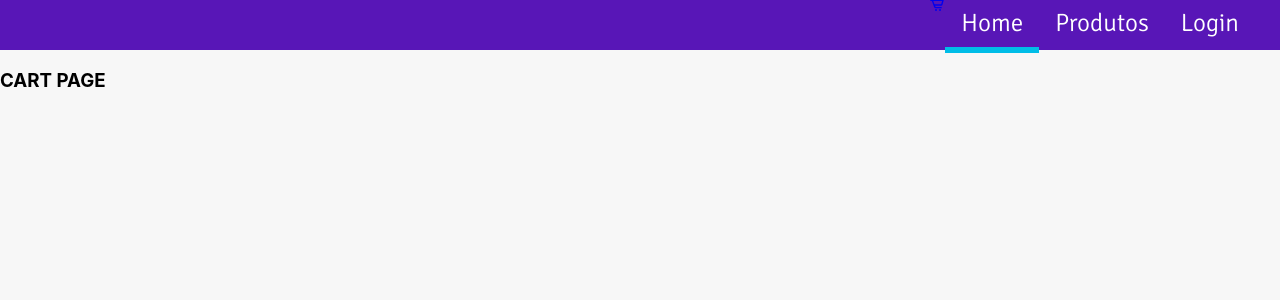
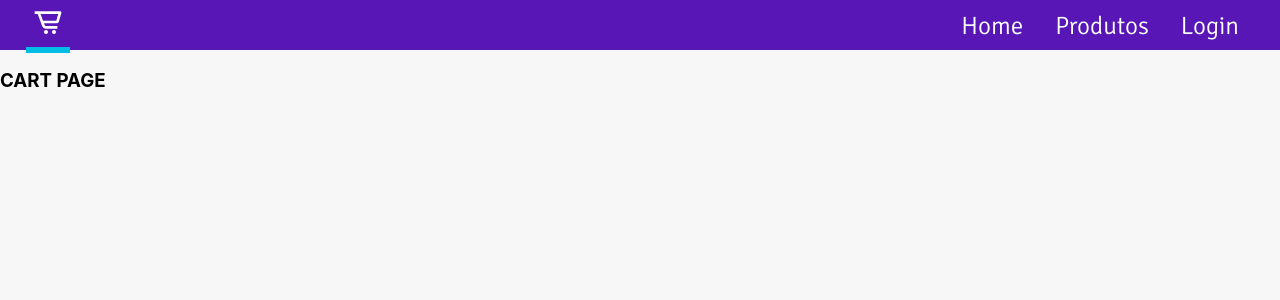
Before and after one commit to MuriEdu/E-commerce, a React (Create React App) app: page /carrinho in a window 1280 px wide. Shown: the top 300 px of the page. Built offline with nearby package versions, Linux system fonts and the light colour scheme.

Commit message:
Add cart button on menu

```diff
--- a/src/components/Menu/index.js
+++ b/src/components/Menu/index.js
@@ -5,26 +5,32 @@ import { BiCartAlt } from "react-icons/bi";
 
 function Menu({page}) {
 
-    const getClass = (btn) => {
+    const getClass = (btn, btnClass) => {
+
         if (page === btn) {
-            return "on-page";
+            if (page === 'carrinho') {
+                return 'on-cart'
+            }
+            else { return 'on-page' }
         }
         else{
-            return "button-menu"
+            return btnClass
         }
     }
 
     return(
         <div className="top-menu">
+            <div className={getClass('carrinho', 'cart-div')}>
+                <Link to='/carrinho'><BiCartAlt className='cart-icon' /></Link>
+            </div>
             <div className="navigator">
-                <Link to='/carrinho'><BiCartAlt className='cart-icon' /></Link>
-                <div className={getClass('main')}>
+                <div className={getClass('main', 'button-menu')}>
                     <Link to='/' className="link-menu" >Home</Link>
                 </div>
-                <div className={getClass('produtos')}>
+                <div className={getClass('produtos', 'button-menu')}>
                     <Link to='/produtos' className="link-menu" >Produtos</Link>
                 </div>
-                <div className={getClass('login')}>
+                <div className={getClass('login', 'button-menu')}>
                     <Link to='/login' className="link-menu" >Login</Link>
                 </div>
             </div>
--- a/src/components/Menu/styles.css
+++ b/src/components/Menu/styles.css
@@ -1,16 +1,17 @@
-
 .top-menu {
-    background-color: #5816B7;
+  background-color: #5816b7;
   height: 50px;
   display: flex;
-    flex-direction: row-reverse;
+  flex-direction: row;
   align-items: center;
 }
 
 .navigator {
   margin-right: 25px;
+  width: 100%;
   display: flex;
   flex-direction: row;
+  justify-content: flex-end;
 }
 
 .link-menu {
@@ -18,7 +19,7 @@
   color: #fff;
   margin: 1rem;
   text-decoration: none;
-    font-family: 'Signika', sans-serif;
+  font-family: "Signika", sans-serif;
   font-size: 25px;
   height: 100%;
   align-items: center;
@@ -31,15 +32,49 @@
 }
 
 .button-menu:hover {
-    background-color: #182D54;
+  background-color: #182d54;
 }
 
 .on-page {
-
   border-bottom: solid;
   border-bottom-width: 6px;
-    border-bottom-color: #00BDE7;
+  border-bottom-color: #00bde7;
   display: flex;
   align-items: center;
   height: 50px;
 }
+
+.cart-div {
+  height: 50px;
+  padding-left: 6px;
+  padding-right: 6px;
+  margin-left: 2%;
+  align-self: flex-start;
+  display: flex;
+  align-items: center;
+  justify-content: flex-start;
+}
+
+.cart-div:hover {
+  background-color: #182d54;
+}
+
+.on-cart {
+  height: 47px;
+  padding-left: 6px;
+  padding-right: 6px;
+  margin-left: 2%;
+  align-self: flex-start;
+  display: flex;
+  align-items: center;
+  justify-content: flex-start;
+  border-bottom: solid;
+  border-width: 6px;
+  border-color: #00bde7;
+}
+
+.cart-icon {
+  color: #fff;
+  width: 32px;
+  height: 32px;
+}
--- a/src/pages/CartPage/index.js
+++ b/src/pages/CartPage/index.js
@@ -5,7 +5,7 @@ function Main() {
 
     return(
         <div>
-            <Menu page={'main'}/>
+            <Menu page={'carrinho'}/>
             <h3>CART PAGE</h3>
         </div>
     );
```
Lines whose indentation alone changed are shown as unchanged.
